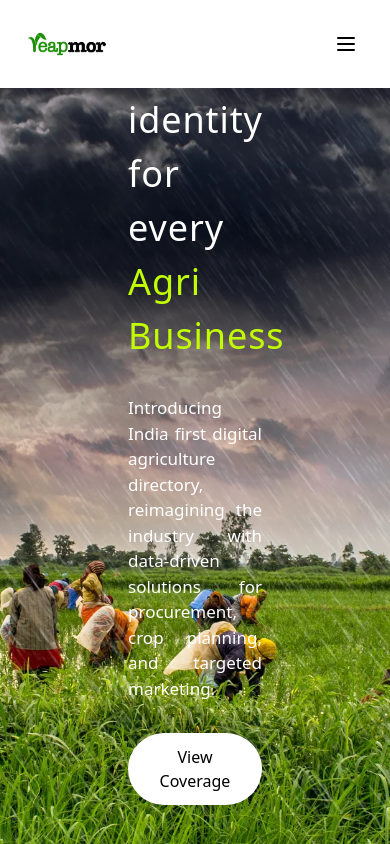
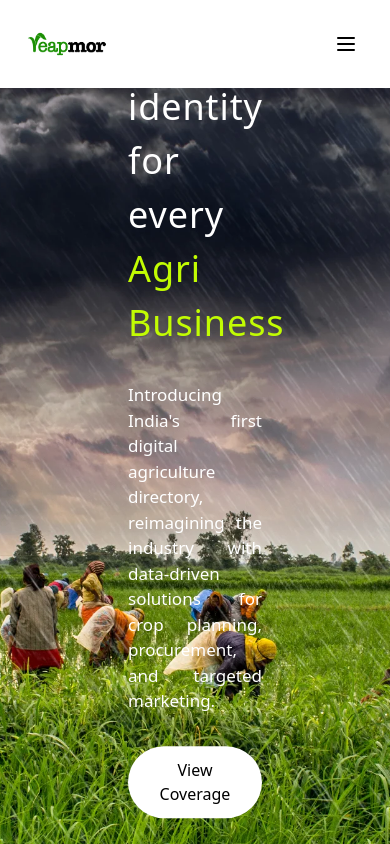
Before and after one commit to bhuvaneshwa/Reapmor, a React (Vite) app: page / in a window 390 px wide. Shown: the top 844 px of the page. Built offline with nearby package versions, Linux system fonts and the light colour scheme; no server answers.

Commit message:
09-DAY-C2

```diff
--- a/src/components/Home/Hero.jsx
+++ b/src/components/Home/Hero.jsx
@@ -2,7 +2,7 @@ import { useState, useEffect } from "react";
 
 export default function Hero() {
   const [textIndex, setTextIndex] = useState(0);
-  const texts = ["Crop", "Farmer" , "Farm Gate Buyer", "Agri Business"];
+  const texts = ["Crop", "Farmer", "Farm Gate Buyer", "Agri Business"];
 
   useEffect(() => {
     const interval = setInterval(() => {
@@ -20,16 +20,18 @@ export default function Hero() {
           backgroundImage: 'url("/bg.webp")',
         }}
       >
-        <div className="absolute sm:mx-0 xl:mx-14 sm:w-full m-24 top-1/4 left-1/5 transform -translate-y-1/2 text-left px-8">
+        <div className="absolute sm:mx-0 xl:mx-14 sm:w-full m-24 top-1/4 left-1/5 transform -translate-y-1/2 text-left px-8 font-sans">
           <div className="grid grid-cols-1 lg:grid-cols-2 gap-8">
             <div>
               <h1 className="text-4xl lg:text-[60px] text-white font-light tracking-wide leading-normal mb-8">
                 <span className="">A digital identity</span> <br />
                 <span className="mr-2 pt-4">for every</span> <br />
-                <span className="mr-2 text-[#c2fc03]  lg:text-6xl xl:text-[60px]">{texts[textIndex]}</span>
+                <span className="mr-2 text-[#c2fc03] lg:text-6xl xl:text-[60px]">
+                  {texts[textIndex]}
+                </span>
               </h1>
-              <p className="text-[17px] font-light text-justify  text-white mb-8">
-                Introducing India first digital agriculture directory, reimagining the industry with data-driven solutions for procurement, crop planning, and targeted marketing.
+              <p className="text-[17px] font-light text-justify text-white mb-8">
+                Introducing {"India's"} first digital agriculture directory, reimagining the industry with data-driven solutions for crop planning, procurement, and targeted marketing.
               </p>
               <button className="px-6 py-3 bg-white text-black rounded-full font-light hover:text-white hover:bg-green-800 transition duration-300 ease-in-out">
                 View Coverage
```
